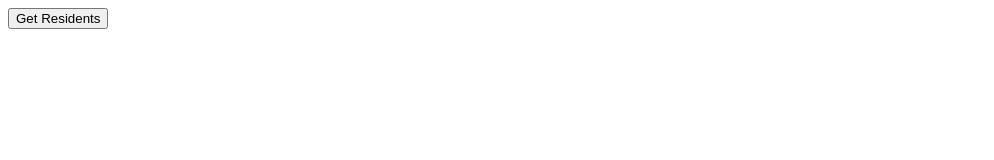
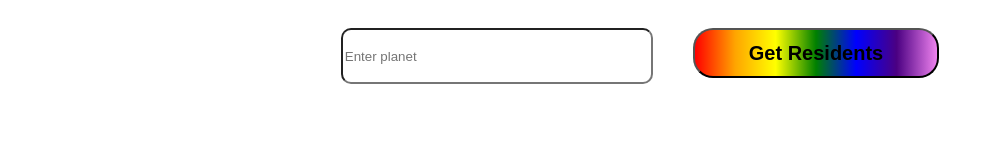
Before and after one commit to MandyMoscoso/fs-apis, a website: page swapi/index.html in a window 1280 px wide. Shown: the whole page, without its empty margins (0-994 px from the left). Drawn offline with nearby package versions, Linux system fonts and the light colour scheme.

Commit message:
extra extra credit: add a input box so user can type in the planet and get all residents on that planet

```diff
--- a/swapi/index.html
+++ b/swapi/index.html
@@ -8,10 +8,15 @@
     <title>Document</title>
 </head>
 <body>
-
-    <button id="get-residents">Get Residents</button>
+    <form id="get-planet">
+        <input type="text"
+        id="planet"
+        placeholder="Enter planet">
+        <button id="get-residents">Get Residents</button>
+    </form>
 
     <script src="./node_modules/axios/dist/axios.min.js"></script>
     <script src="main.js"></script>
+    <div class = "resident"></div>
 </body>
 </html>
--- a/swapi/main.js
+++ b/swapi/main.js
@@ -1,8 +1,11 @@
-let btn = document.querySelector("#get-residents");
-
-const clickBtn = () =>{
+let btn = document.querySelector("#get-planet");
+let input = document.querySelector("#planet");
+const clickBtn = (event) =>{
+    event.preventDefault();
+    document.querySelector(".resident").textContent="";
     console.log("button clicked");
-    axios.get("https://swapi.dev/api/planets/?search=Alderaan")
+    console.log(input.value)
+    axios.get(`https://swapi.dev/api/planets/?search=${input.value}`)
         .then(res =>{
             // console.log(res.data.results[0].residents)
             let residentArray = res.data.results[0].residents;
@@ -10,15 +13,17 @@ const clickBtn = () =>{
                 axios.get(`${i}`)
                     .then(res => {
                         // console.log(res.data)
+
                         let newResident =  document.createElement("h2");
                         newResident.textContent = res.data.name;
-                        document.querySelector("body").appendChild(newResident)
+                        document.querySelector(".resident").appendChild(newResident)
                     })
             }
         })
+        document.querySelector("#planet").value=""
 }
 
-btn.addEventListener("click",clickBtn);
+btn.addEventListener("submit",clickBtn);
 
 //making a request
 // As you complete this section, be sure to test along the way using Postman and console.log``s 1. Now you'll modify the function to make an ``axios call to SWAPI 2. Make an axios request that gets the information about the planet Alderaan (use the search query to request it, the how to on the search query is at the bottom of the Getting Started section of the documentation) 3. Inside the callback passed to the .then, loop over the residents array returned on the results. It’s full of URLs. 4. In the loop, make another get request for each URL in the array. 5. You’ll have another .then that has its own callback, inside which you should create an h2 element whose content is the name of the resident that you just requested. Append the h2 to your HTML document.
--- a/swapi/style.css
+++ b/swapi/style.css
@@ -0,0 +1,34 @@
+body{
+    display: flex;
+    flex-direction: column;
+    justify-content: center;
+    align-items: center;
+}
+#get-planet{
+    display: flex;
+    justify-content: column;
+    margin: auto;
+}
+#planet{
+    height: 50px;
+    width: 400px;
+    margin: 20px;
+    border-radius: 10px;
+}
+#get-residents{
+
+    border-radius: 20px;
+    height: 50px;
+    width: 50%;
+    font-size: 20px;
+    text-align: center;
+    margin: 20px;
+    background-image: linear-gradient(to left, violet, indigo, blue, green, yellow, orange, red);
+    font-weight: bolder;
+
+}
+
+.resident{
+    margin-top: 100px;
+
+}
```
